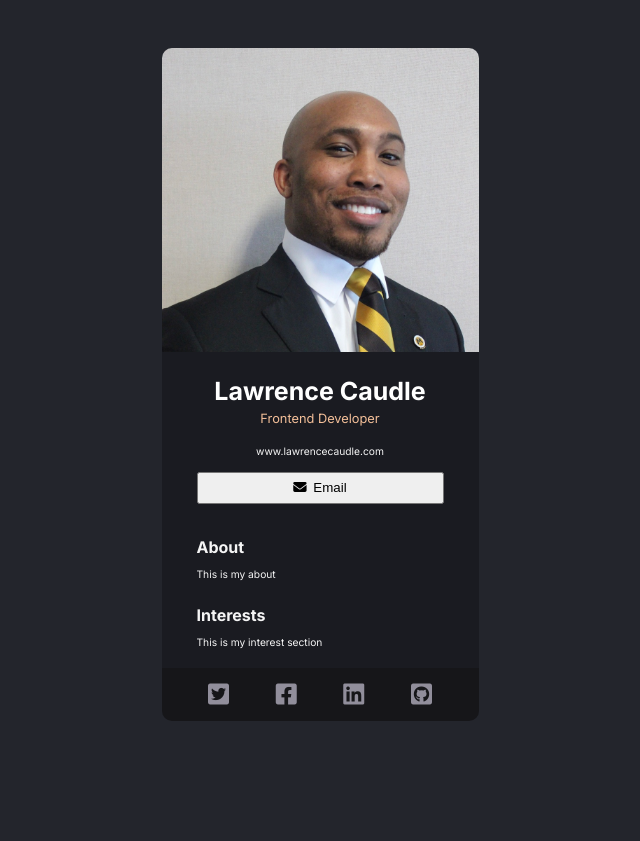
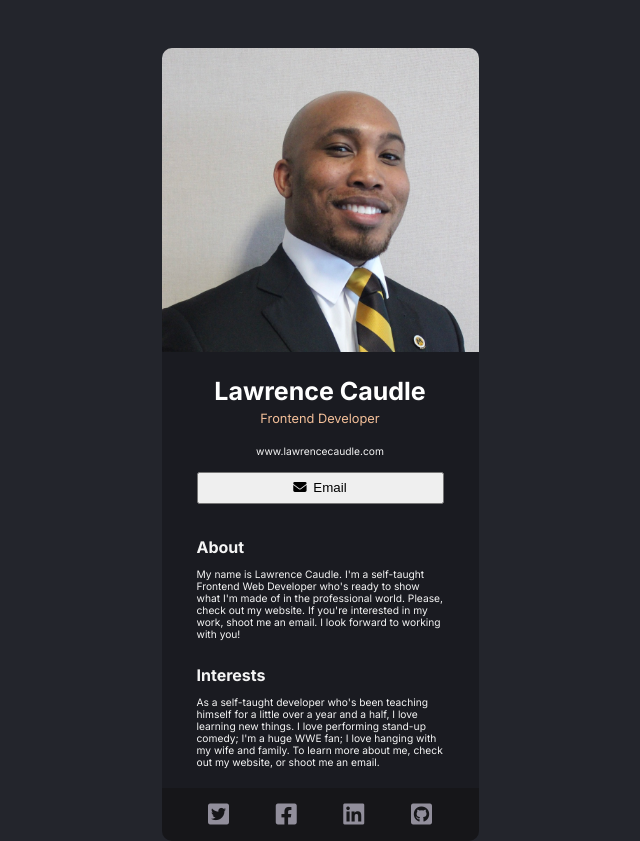
Before and after one commit to ltc870/digitalbusinesscard-react, a React (Vite) app: page / in a window 1280 px wide. Shown: the whole page, without its empty margins (320-960 px from the left). Before the commit the page ends 800 px from the top, so only its background shows below. Built offline with nearby package versions, Linux system fonts and the light colour scheme.

Commit message:
edited about-text and interests-text

```diff
--- a/src/components/Main.jsx
+++ b/src/components/Main.jsx
@@ -12,11 +12,11 @@ export default function Main() {
             <section className="main-text-section">
                 <section className="main-about-section">
                     <h2 className="main-about-title">About</h2>
-                    <p className="main-about-text">This is my about</p>
+                    <p className="main-about-text">My name is Lawrence Caudle. I'm a self-taught Frontend Web Developer who's ready to show what I'm made of in the professional world. Please, check out my website. If you're interested in my work, shoot me an email. I look forward to working with you!</p>
                 </section>
                 <section className="main-interests-section">
                     <h2 className="main-interests-title">Interests</h2>
-                    <p className="main-interests-text">This is my interest section</p>
+                    <p className="main-interests-text">As a self-taught developer who's been teaching himself for a little over a year and a half, I love learning new things. I love performing stand-up comedy; I'm a huge WWE fan; I love hanging with my wife and family. To learn more about me, check out my website, or shoot me an email.</p>
                 </section>
             </section>
         </main>
```
